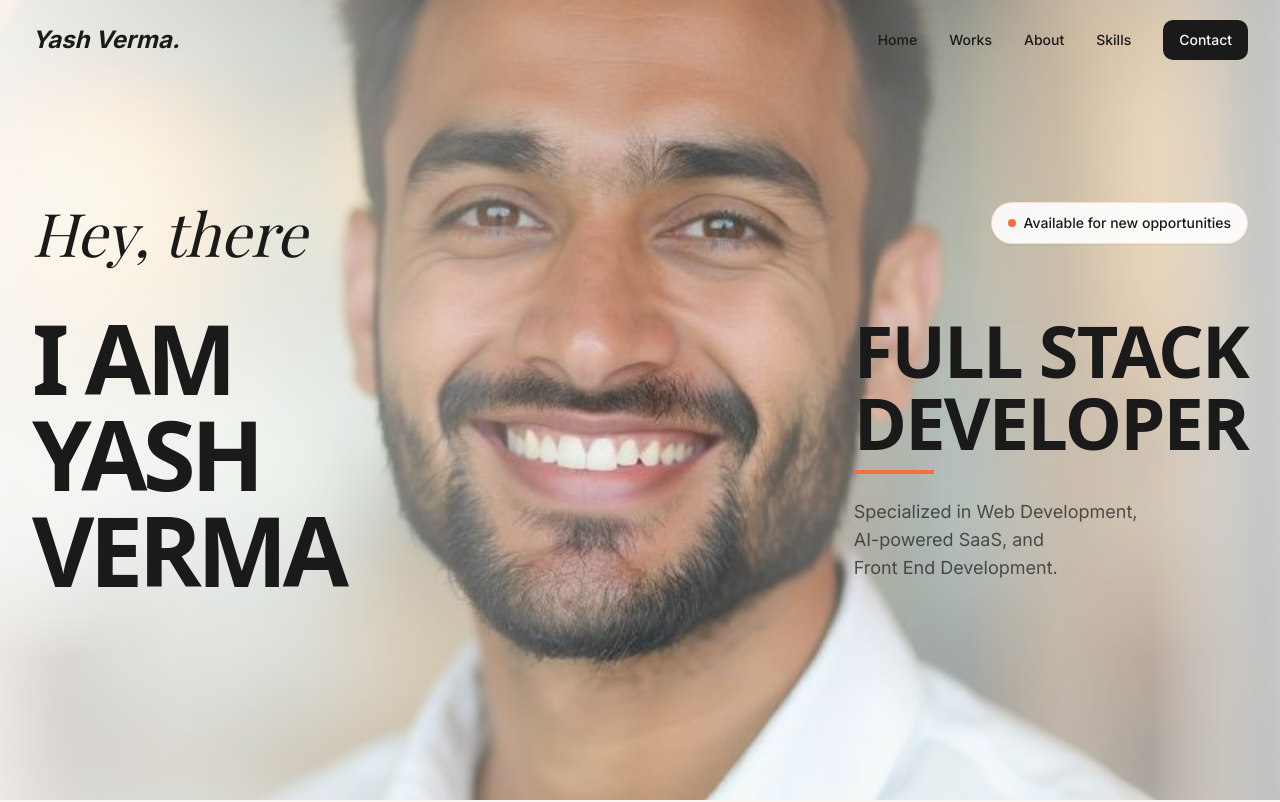
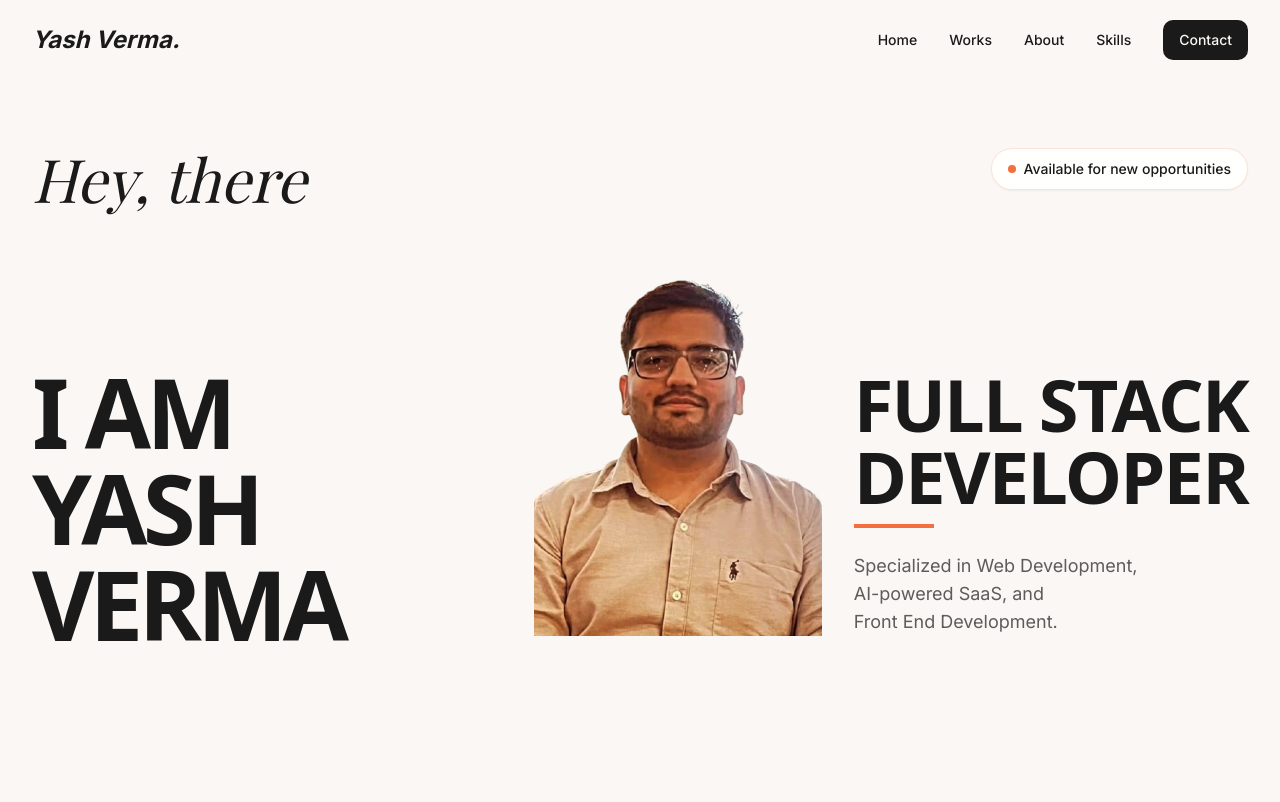
Before and after one commit to Yashverma849/Yash-Portfolio, a React (Vite) app: page / in a window 1280 px wide. Shown: the top 802 px of the page. Built offline with nearby package versions, Linux system fonts and the light colour scheme; the HTML template or start-up script is replaced by a standard one; a web font is replaced by a local one.

Commit message:
Update hero section image

```diff
--- a/src/components/Hero.tsx
+++ b/src/components/Hero.tsx
@@ -1,20 +1,9 @@
 import { motion } from "framer-motion";
-import profilePhoto from "@/assets/profile-photo.jpg";
+import profilePhoto from "@/assets/profile-nobg.png";
 
 const Hero = () => {
   return (
     <section id="home" className="relative min-h-screen flex items-center overflow-hidden bg-background">
-      {/* Background Image with Gradient Overlay */}
-      <div className="absolute inset-0 z-0">
-        <div className="absolute inset-0 bg-gradient-to-r from-background via-background/40 to-background/90" />
-        <img
-          src={profilePhoto}
-          alt="Yash Verma"
-          className="w-full h-full object-cover object-center opacity-90"
-        />
-        <div className="absolute inset-0 bg-gradient-to-r from-background/90 via-transparent to-background/70" />
-      </div>
-
       {/* Content */}
       <div className="relative z-10 max-w-7xl mx-auto px-4 sm:px-6 lg:px-8 py-20 w-full">
         <div className="relative min-h-[70vh] flex flex-col justify-center">
@@ -57,13 +46,23 @@ const Hero = () => {
               VERMA
             </motion.h1>
 
-            {/* Right Side - Role Description */}
+            {/* Right Side - Profile Image and Role */}
             <motion.div
               initial={{ opacity: 0, x: 50 }}
               animate={{ opacity: 1, x: 0 }}
               transition={{ delay: 0.5 }}
-              className="lg:mb-4"
+              className="lg:mb-4 flex flex-col lg:flex-row items-start lg:items-end gap-6 lg:gap-8"
             >
+              {/* Profile Photo */}
+              <div className="w-48 md:w-56 lg:w-64 xl:w-72 flex-shrink-0">
+                <img
+                  src={profilePhoto}
+                  alt="Yash Verma"
+                  className="w-full h-auto object-contain"
+                />
+              </div>
+
+              {/* Role Description */}
               <div className="space-y-4 lg:space-y-6">
                 <div className="space-y-3">
                   <h3
```
Also changed, not shown: src/assets/profile-nobg.png (added).
